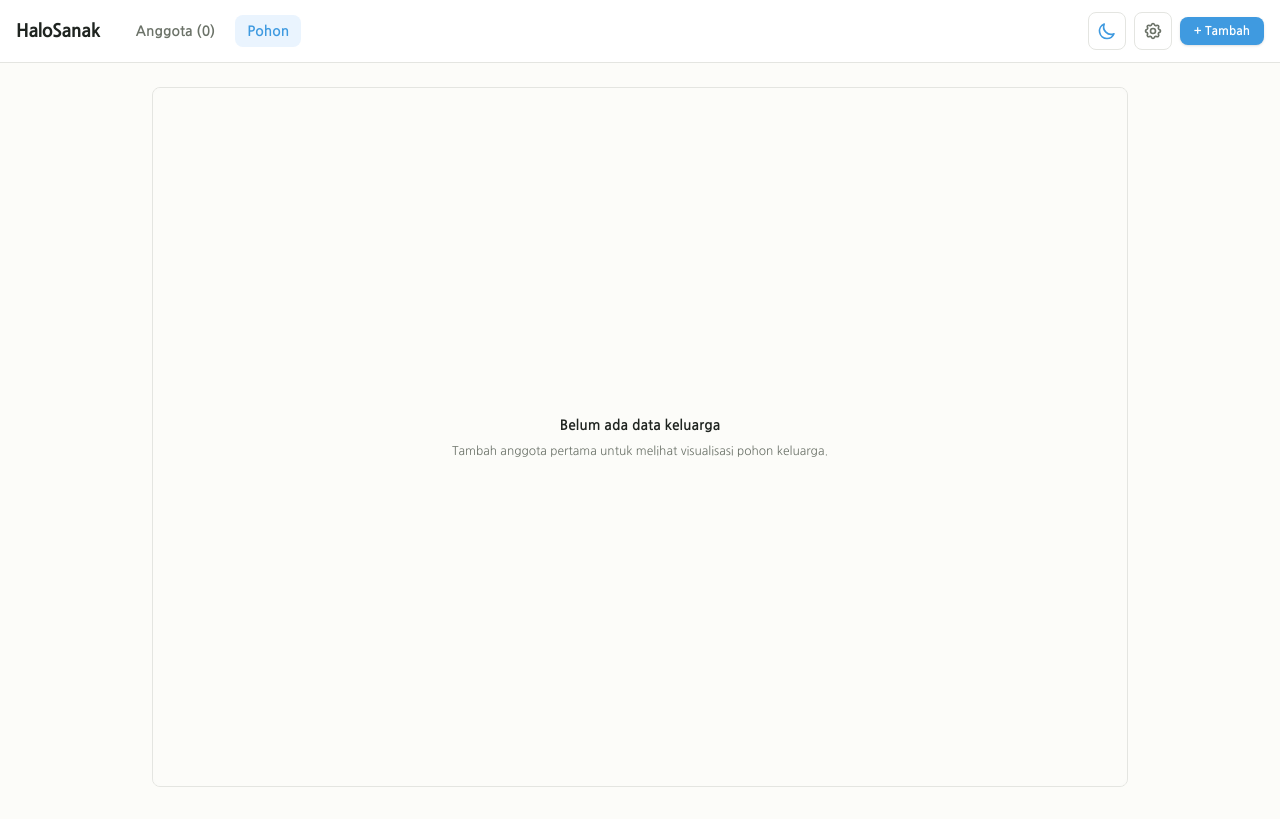
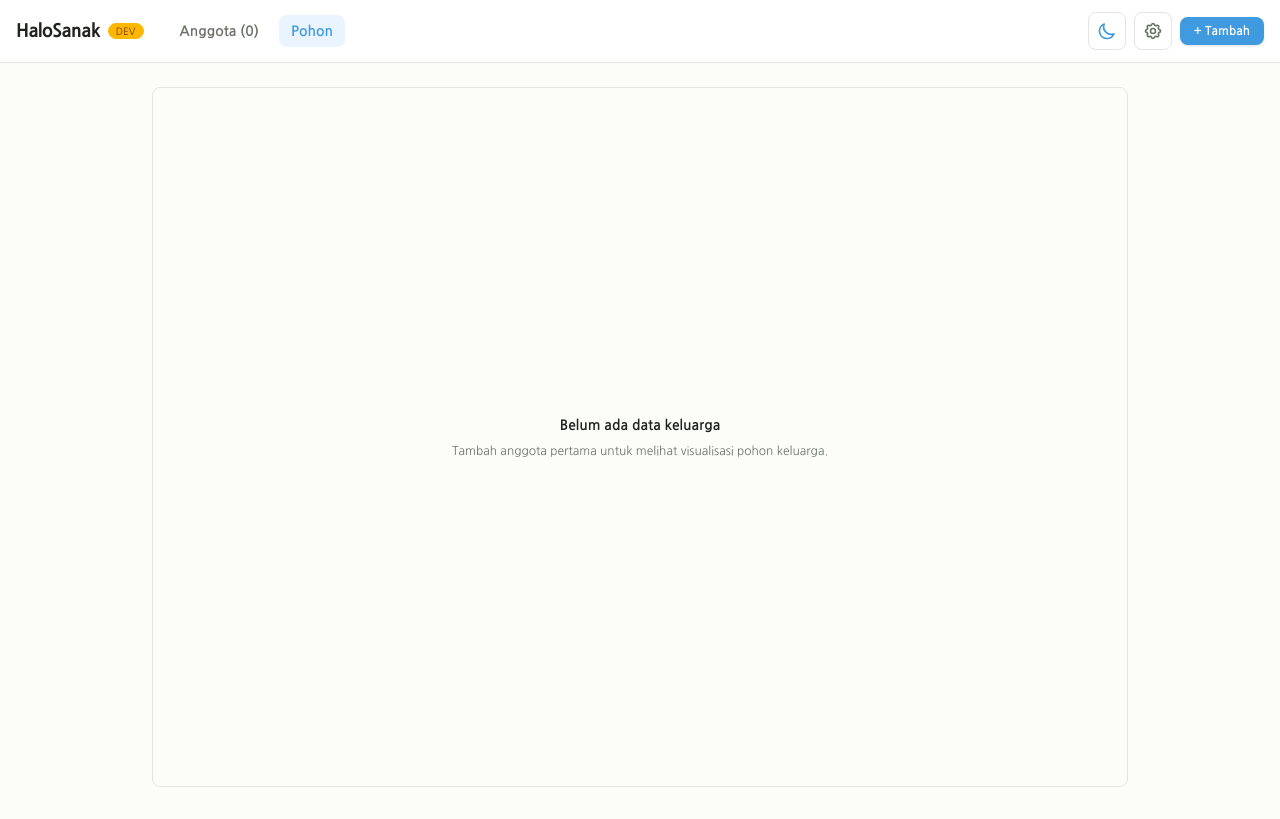
Before and after one commit to imotD/halo-sanak, a SvelteKit app: page / in a window 1280 px wide. Built offline with nearby package versions, Linux system fonts and the light colour scheme.

Commit message:
Update +page.svelte

```diff
--- a/src/routes/+page.svelte
+++ b/src/routes/+page.svelte
@@ -70,7 +70,7 @@
 	<!-- Header Sticky -->
 	<header class="sticky top-0 z-20 bg-surface border-b border-border px-4 py-3 flex items-center justify-between">
 		<div class="flex items-center gap-6">
-			<div>
+			<div class="flex items-center gap-2">
 				<button
 					type="button"
 					class="text-lg font-extrabold text-text-primary tracking-tight hover:text-blue-primary transition-colors cursor-pointer text-left"
@@ -79,6 +79,7 @@
 				>
 					{UI_STRINGS.appName}
 				</button>
+				<span class="badge badge-warning badge-xs">DEV</span>
 			</div>
 
 			<!-- Desktop Nav Tabs -->
```
